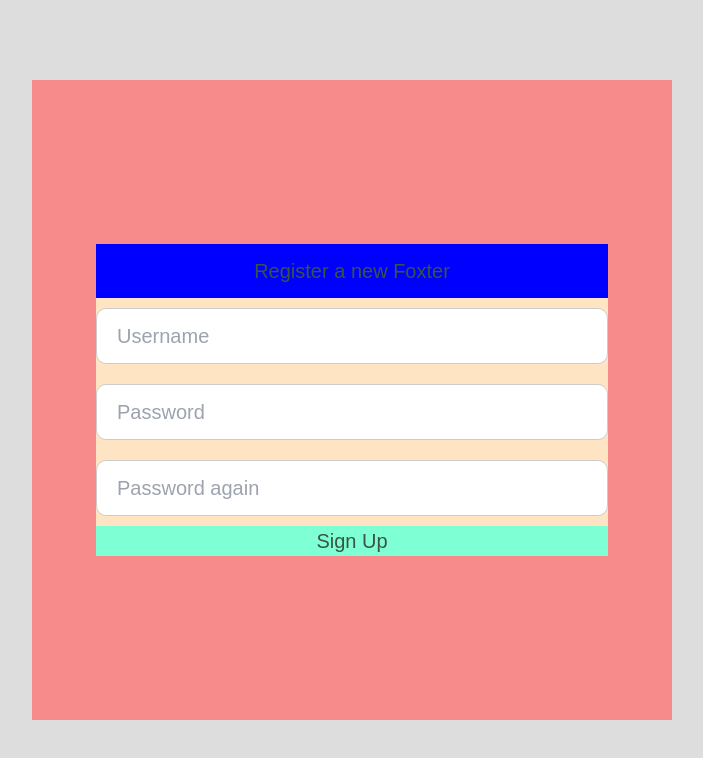
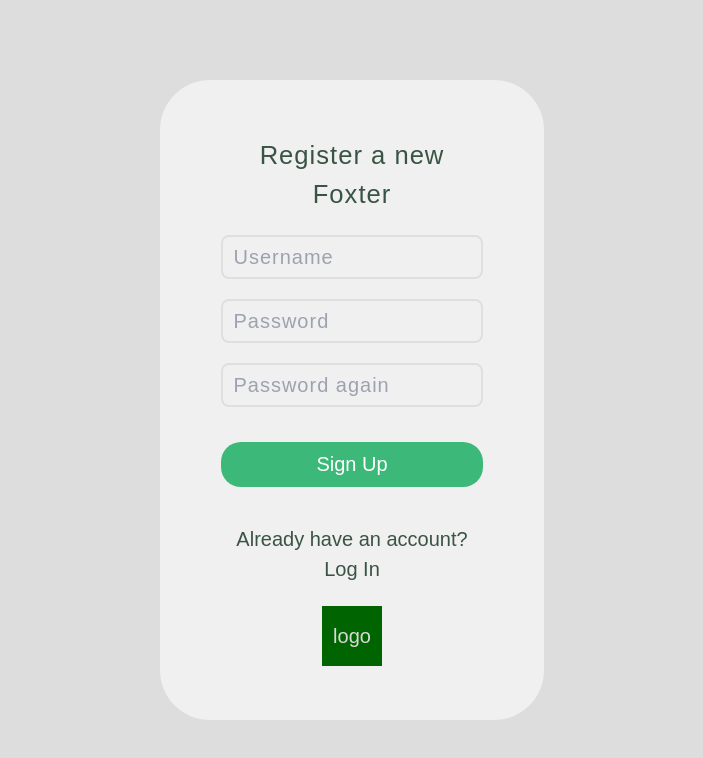
Before and after one commit to zmariann/foxter, a Next.js app in the folder frontend/: page /register in a window 1280 px wide. Shown: the top 758 px of the page, without its empty margins (288-991 px from the left). Built offline with nearby package versions, Linux system fonts and the light colour scheme.

Commit message:
register route CSS almost done

```diff
--- a/frontend/src/pages/register.tsx
+++ b/frontend/src/pages/register.tsx
@@ -73,7 +73,6 @@
 
   return (
     <div className="registerForm">
-
       <div className="messages">
         {errorMessage()}
         {successMessage()}
@@ -81,12 +80,10 @@
 
       <form className="register">
 
+        <div className="content">
+          <h1>Register a new Foxter</h1>
 
-
-
-        <div className="content">
-        <h1>Register a new Foxter</h1>
-
+          <div className="inpuContainer">
           <input
             value={name}
             onChange={handleName}
@@ -109,12 +106,16 @@
             placeholder="Password again"
           />
 
-        <button onClick={handleSubmit} className="btn" type="submit">
-          Sign Up
-        </button>
+          <button onClick={handleSubmit} className="btn" type="submit">
+            Sign Up
+          </button>
+          </div>
 
+          <h3>Already have an account? Log In</h3>
+          <div className="logoContainer">
+            <div className="logo">logo</div>
+          </div>
         </div>
-
       </form>
     </div>
   );
--- a/frontend/src/styles/globals.css
+++ b/frontend/src/styles/globals.css
@@ -96,8 +96,7 @@
 
 body {
   font-family: "Nunito", sans-serif;
-  color: rgba(57, 84, 68, 1);
-
+  color: rgba(217, 217, 217, 1);
 }
 
 .registerForm {
@@ -112,43 +111,89 @@
   display: flex;
   justify-content: center;
   align-items: center;
-  width: 50vw;
+  width: 30vw;
   height: 80vh;
   font-size: 20px;
-  background-color: #f78a8a;
+  background-color: rgba(240, 240, 240, 1);
+  border-radius: 50px;
 }
 
 .content {
+  display: flex;
+  justify-content: center;
+  align-items: center;
+  flex-direction: column;
   width: 80%;
-  display: inline-block;
-  background-color: bisque;
+}
+
+.inpuContainer {
+  width: 85%;
 }
 
 input {
+  font-size: 20px;
+  letter-spacing: 1px;
   width: 100%;
-  padding: 12px 20px;
+  padding: 5px 10px;
   margin: 10px 0px;
   display: inline-block;
-  border: 1px solid #ccc;
-  border-radius: 10px;
+  border: 2px solid rgba(223, 223, 223, 1);
+  border-radius: 8px;
   box-sizing: border-box;
 }
 
+input[type="text"],
+textarea {
+  background-color: rgba(240, 240, 240, 1);
+}
+
+input[type="password"],
+textarea {
+  background-color: rgba(240, 240, 240, 1);
+}
+
 .btn {
-  background-color: aquamarine;
+  background-color: rgba(60, 184, 120, 1);
+  width: 100%;
+  border-radius: 20px;
+  height: 45px;
+  color: white;
+  margin: 25px 0px;
+}
+
+h1 {
+  color: rgba(57, 84, 68, 1);
+  letter-spacing: 1px;
+  font-size: 2vw;
+  width: 100%;
+  padding: 12px 20px;
+  text-align: center;
+}
+
+h3 {
+  color: rgba(57, 84, 68, 1);
+  letter-spacing: 0, 5px;
+  width: 100%;
+  padding: 12px 20px;
+  text-align: center;
+}
+
+.logoContainer {
+  display: flex;
+  justify-content: center;
+  align-items: center;
   width: 100%;
 }
 
-h1 {
-  width: 100%;
-  padding: 12px 20px;
-  background-color: blue;
+.logo {
+  display: flex;
+  justify-content: center;
+  align-items: center;
+  width: 60px;
+  height: 60px;
+  background-color: darkgreen;
+  margin: 10px 0;
   text-align: center;
-}
-
-a {
-  color: inherit;
-  text-decoration: none;
 }
 
 @media (prefers-color-scheme: dark) {
```
